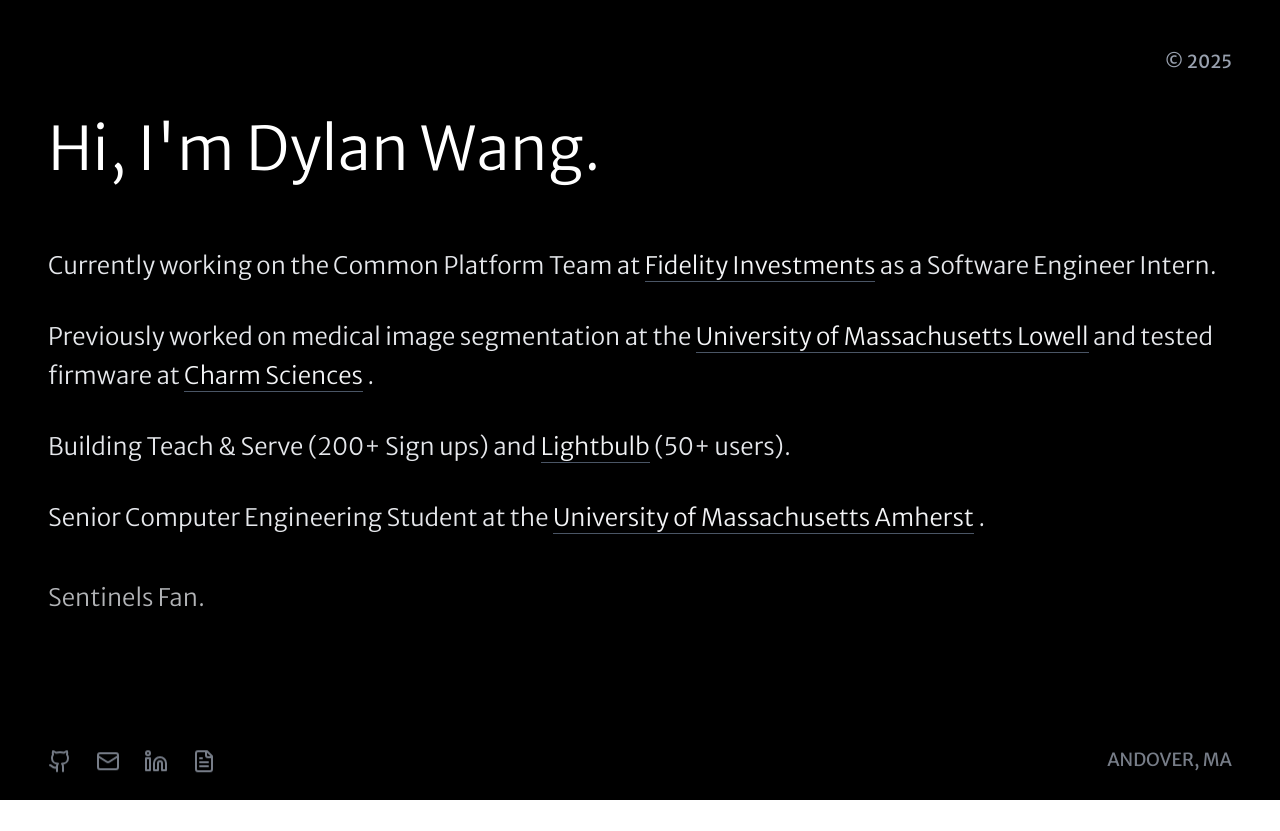
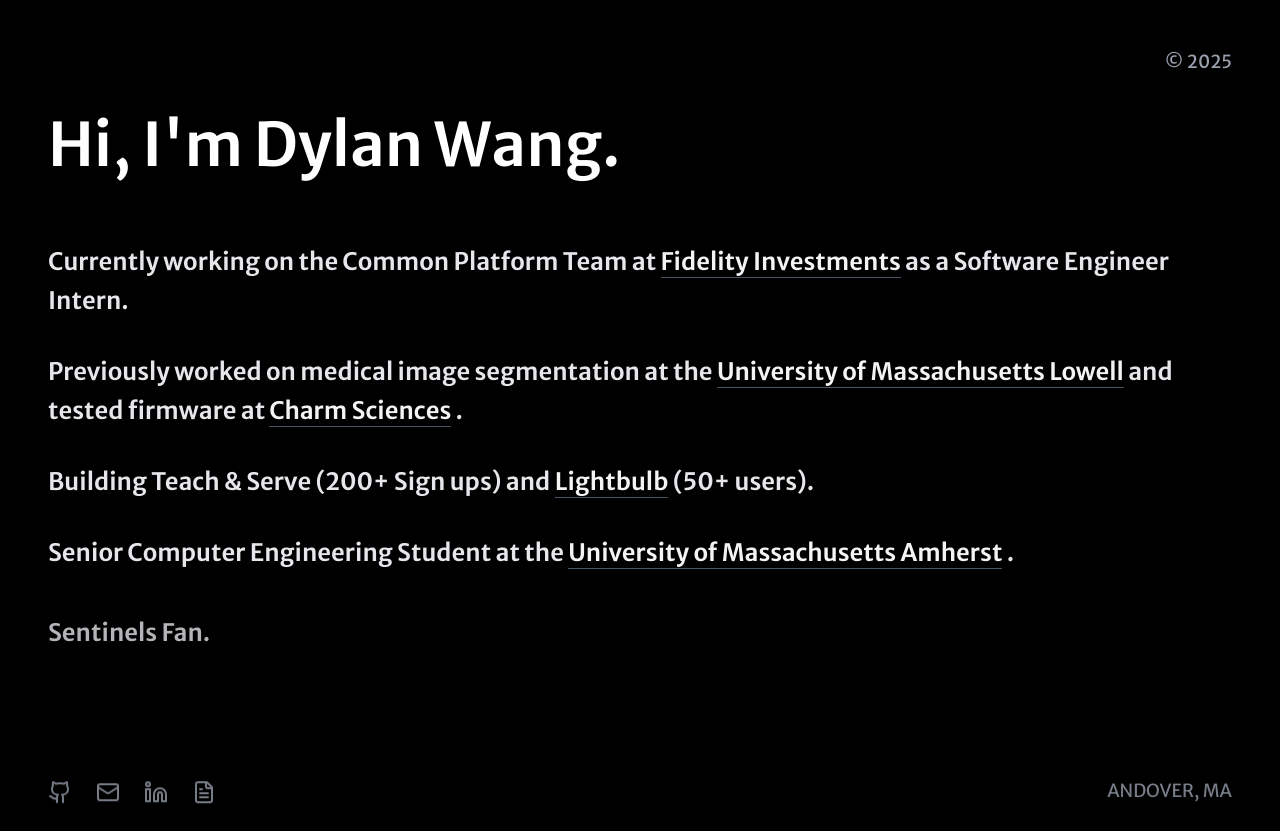
Before and after one commit to dwang1257/dylan-portfolio, a Next.js app: page / in a window 1280 px wide. Before the commit the page ends 800 px from the top, so only its background shows below. Built offline with nearby package versions, Linux system fonts and the light colour scheme.

Commit message:
different font

```diff
--- a/app/page.js
+++ b/app/page.js
@@ -15,11 +15,11 @@
       {/* Main Content */}
       <main className="font-inter flex-1 flex items-center px-8 sm:px-12 pb-32">
         <div className="max-w-7xl space-y-10 sm:space-y-12">
-          <h1 className="text-5xl sm:text-6xl font-light leading-relaxed animate__animated animate__fadeInUp">
+          <h1 className="text-5xl sm:text-6xl font-semibold leading-relaxed animate__animated animate__fadeInUp">
             Hi, I&apos;m Dylan Wang.
           </h1>
 
-          <div className="max-w-7xl space-y-8 text-xl sm:text-2xl font-light leading-relaxed text-gray-200">
+          <div className="max-w-7xl space-y-8 text-xl sm:text-2xl font-semibold leading-relaxed text-gray-200">
             <p className="animate__animated animate__fadeInUp animate__delay-1s">
               Currently working on the Common Platform Team at{' '}
                 <a
```
